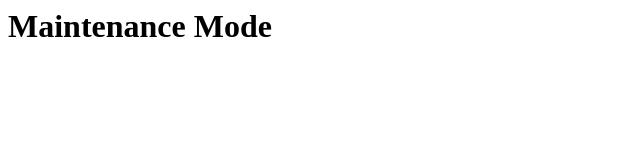
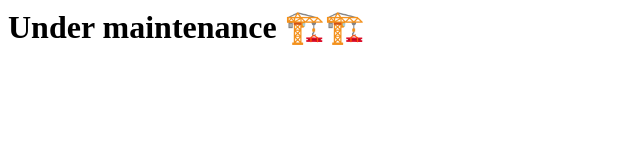
Before and after one commit to IceCreamSwap/Exchange.IceCreamSwap.finance, a plain HTML site: page index.html in a window 1280 px wide. Shown: the whole page, without its empty margins (0-640 px from the left). Drawn offline with Linux system fonts and the light colour scheme.

Commit message:
Under maintenance 🏗️🏗️

```diff
--- a/index.html
+++ b/index.html
@@ -1 +1 @@
-<h1>Maintenance Mode</h1>
+<h1>Under maintenance 🏗️🏗️</h1>
```
